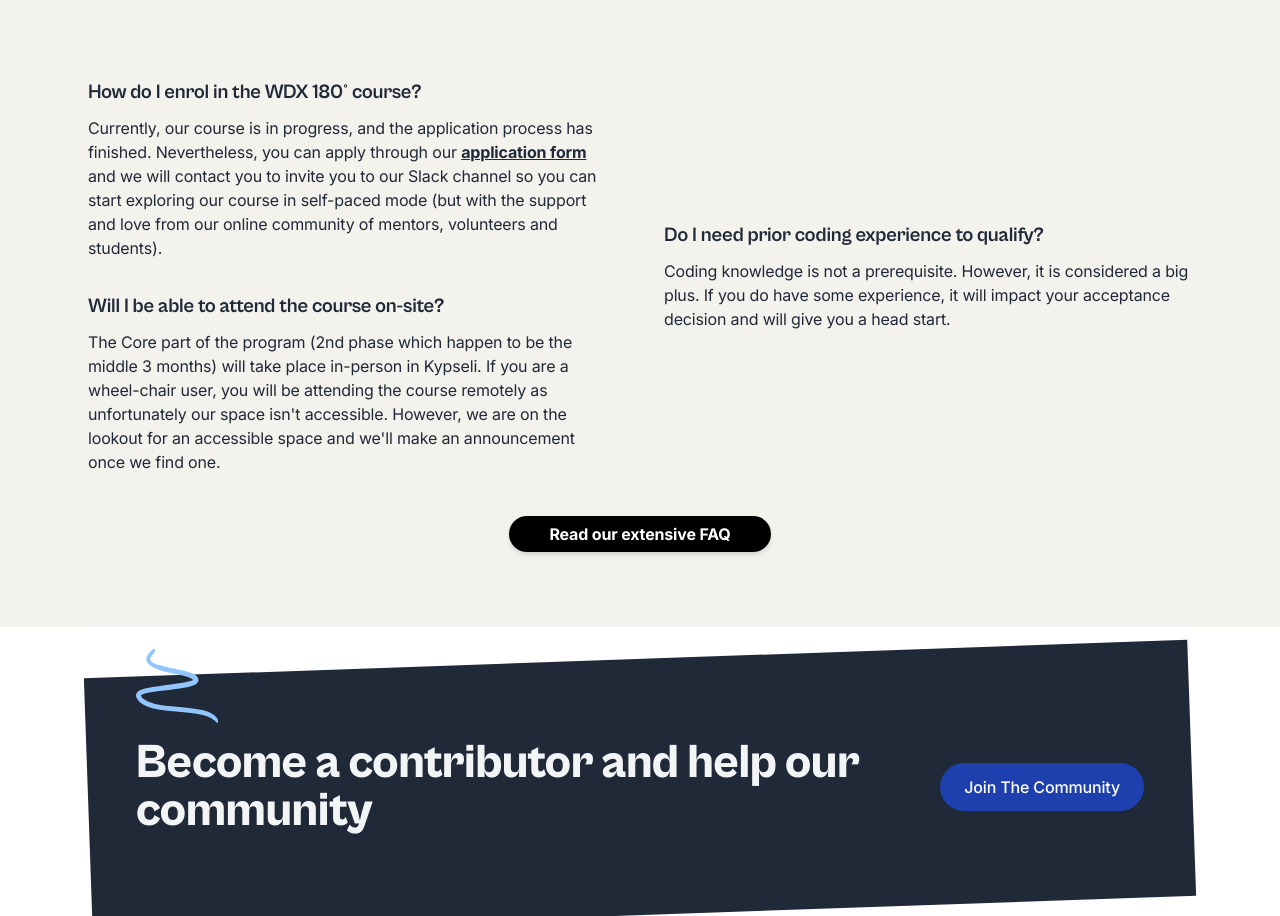
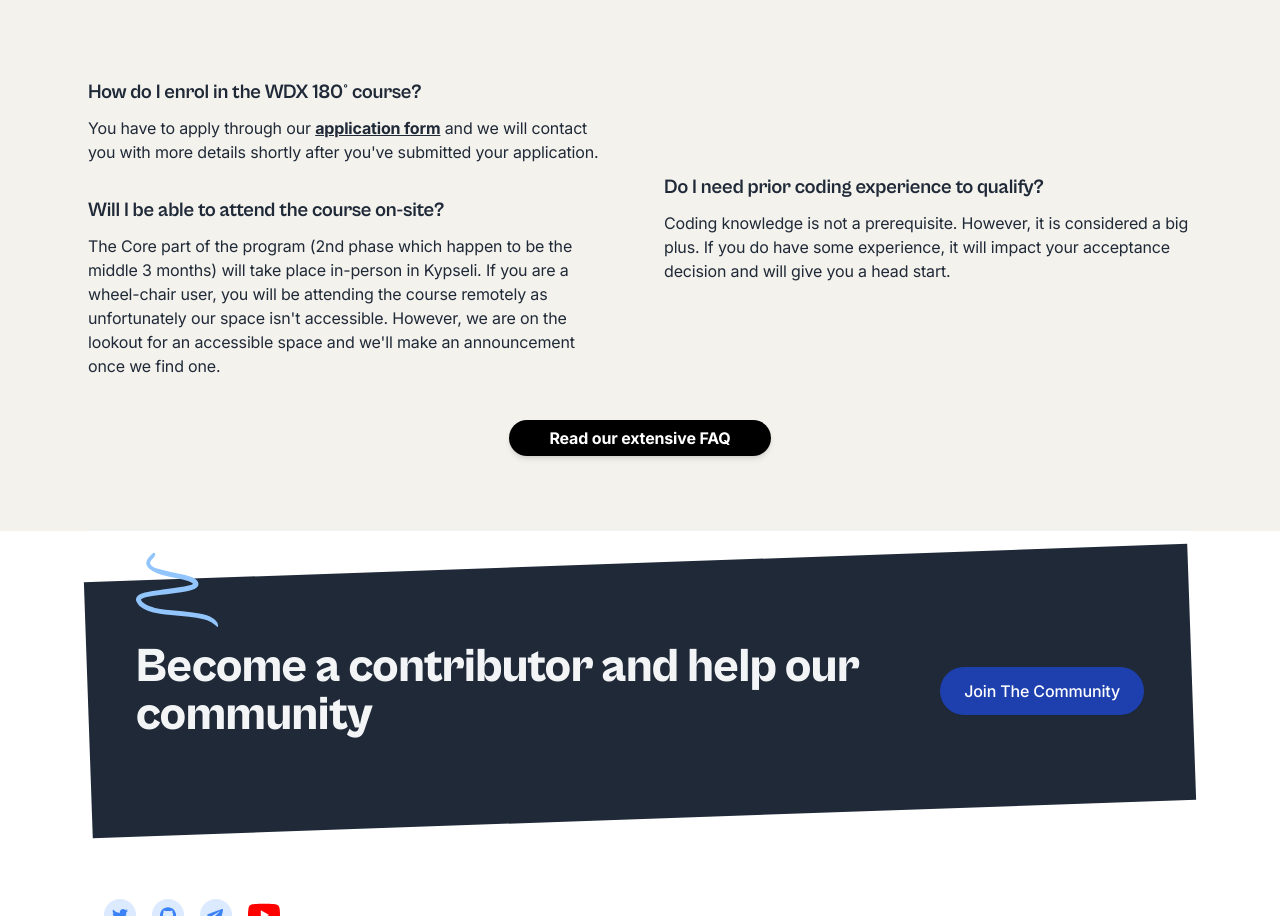
Before and after one commit to in-tech-gration/website, a Next.js app: page / in a window 1280 px wide. Shown: the part 3946-4862 px from the top of the page. Built offline with nearby package versions, Linux system fonts and the light colour scheme.

Commit message:
Enable alternative message on FAQ when applications are closed.

```diff
--- a/app/(default)/faq/FaqClientComponent.tsx
+++ b/app/(default)/faq/FaqClientComponent.tsx
@@ -4,9 +4,16 @@ import { Disclosure } from "@headlessui/react";
 import { MinusSmallIcon, PlusSmallIcon } from "@heroicons/react/24/outline";
 import config from "@/config.yaml";
 
-type IFAQ = { question: string; answer: string };
+type IFAQ = {
+  question: string;
+  answer: string,
+  answer_when_applications_are_closed?: string
+};
 
 export default function FaqClientComponent() {
+
+  const isApplicationsOpen = config.navigation.some((item: any) => item.label === "Apply");
+
   return (
     <div className="bg-secondary">
       {/* This empty div has been put here to force the inclusion of dynamic tailwind classes */}
@@ -18,7 +25,17 @@ export default function FaqClientComponent() {
             Frequently Asked Questions
           </h2>
           <dl className="mt-10 space-y-6 divide-y divide-gray-900/10">
-            {config.faqs.map((faq: IFAQ) => (
+            {config.faqs.map((faq: IFAQ) => {
+
+              let answer = faq.answer;
+              const altAnswer = faq.answer_when_applications_are_closed;
+              const hasAltAnswer = (x: any): x is "string" => typeof x === "string";
+
+              if (!isApplicationsOpen && hasAltAnswer(altAnswer)) {
+                answer = altAnswer;
+              }
+
+              return (
                 <Disclosure as="div" key={faq.question} className="pt-6">
                   {({ open }) => (
                     <>
@@ -45,13 +62,15 @@ export default function FaqClientComponent() {
                       <Disclosure.Panel as="dd" className="mt-2 pr-12">
                         <div
                           className="text-base leading-7 text-gray-600"
-                        dangerouslySetInnerHTML={{ __html: faq.answer }}
+                          dangerouslySetInnerHTML={{ __html: answer }}
                         />
                       </Disclosure.Panel>
                     </>
                   )}
                 </Disclosure>
-            ))}
+              );
+
+            })}
           </dl>
         </div>
       </div>
--- a/config.yaml
+++ b/config.yaml
@@ -2,7 +2,7 @@ define: &kofi_donation_link https://ko-fi.com/intechgration
 
 # NAVIGATION
 navigation:
-  ## CAUTION: Commenting the 'apply' section will also disable the Apply button found in hero.tsx!
+  ## CAUTION: Commenting the 'apply' section will also disable the Apply button found in hero.tsx and affects app/(default)/faq/FaqClientComponent.tsx as well!
   # - apply:
   #   label: Apply
   #   link: https://forms.gle/bCAhZw7H174gBAh2A
@@ -38,10 +38,10 @@ faqs:
   #  Uncomment when applications open
   - question: >-
       How do I enrol in the WDX 180° course?
-    # answer: >-
-    #   You have to apply through our <a href="https://forms.gle/bCAhZw7H174gBAh2A" target="_blank" class="font-bold underline">application form</a> and we will contact you with more details shortly after you've submitted your application.
     answer: >-
-      Currently, our course is in progress, and the application process has finished.
+      You have to apply through our <a href="https://forms.gle/bCAhZw7H174gBAh2A" target="_blank" class="font-bold underline">application form</a> and we will contact you with more details shortly after you've submitted your application.
+    answer_when_applications_are_closed: >-
+      Currently, our course is in progress, and the application process <strong>is closed</strong>.
       Nevertheless, you can apply through our <a href="https://forms.gle/bCAhZw7H174gBAh2A" target="_blank" class="font-bold underline">application form</a> and we will contact you
       to invite you to our Slack channel so you can start exploring our course in self-paced mode
       (but with the support and love from our online community of mentors, volunteers and students).
```
Also changed, not shown: 1 other file (tests, documents, lock files or other folders). Lines whose indentation alone changed are shown as unchanged.
